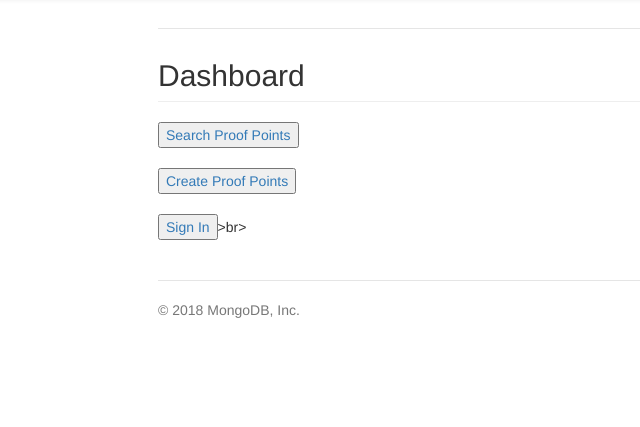
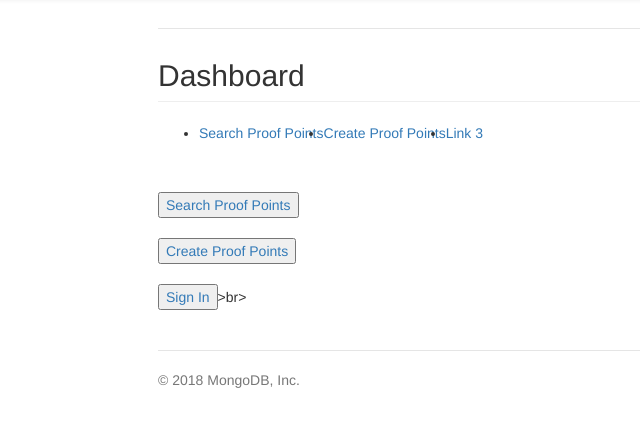
Before and after one commit to mrlynn/mdbpp, a Node server app: template views/index.handlebars in a window 1280 px wide. Shown: the part 52-479 px from the top of the page, without its empty margins (132-772 px from the left). Run offline with Node 20, Linux system fonts and the light colour scheme; the template is opened without the code that fills it, so the values that code supplies are empty; some libraries are stand-ins or nearby versions.

Commit message:
Update index

```diff
--- a/views/index.handlebars
+++ b/views/index.handlebars
@@ -1,6 +1,23 @@
 <h2 class="page-header">Dashboard</h2>
 <div class=“row”>
    <div class=“col-sm-2">
+
+       <nav class="navbar bg-light">
+
+  <!-- Links -->
+  <ul class="navbar-nav">
+    <li class="nav-item">
+      <a href="/search">Search Proof Points</a>
+    </li>
+    <li class="nav-item">
+      <a href="/create">Create Proof Points</a>
+    </li>
+    <li class="nav-item">
+      <a class="nav-link" href="#">Link 3</a>
+    </li>
+  </ul>
+
+</nav>
        <nav class="nav-sidebar">
            <ul class="nav">
                <button><a href="/search">Search Proof Points</a></button> <br><br>
```
